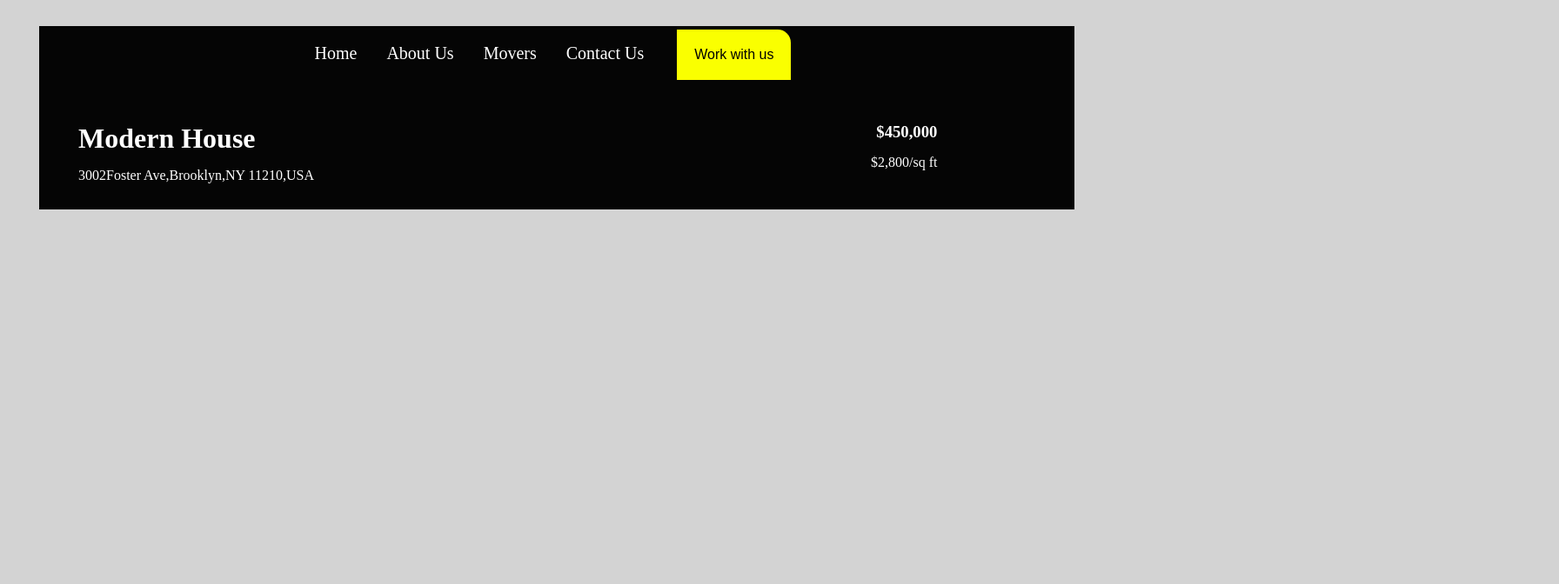
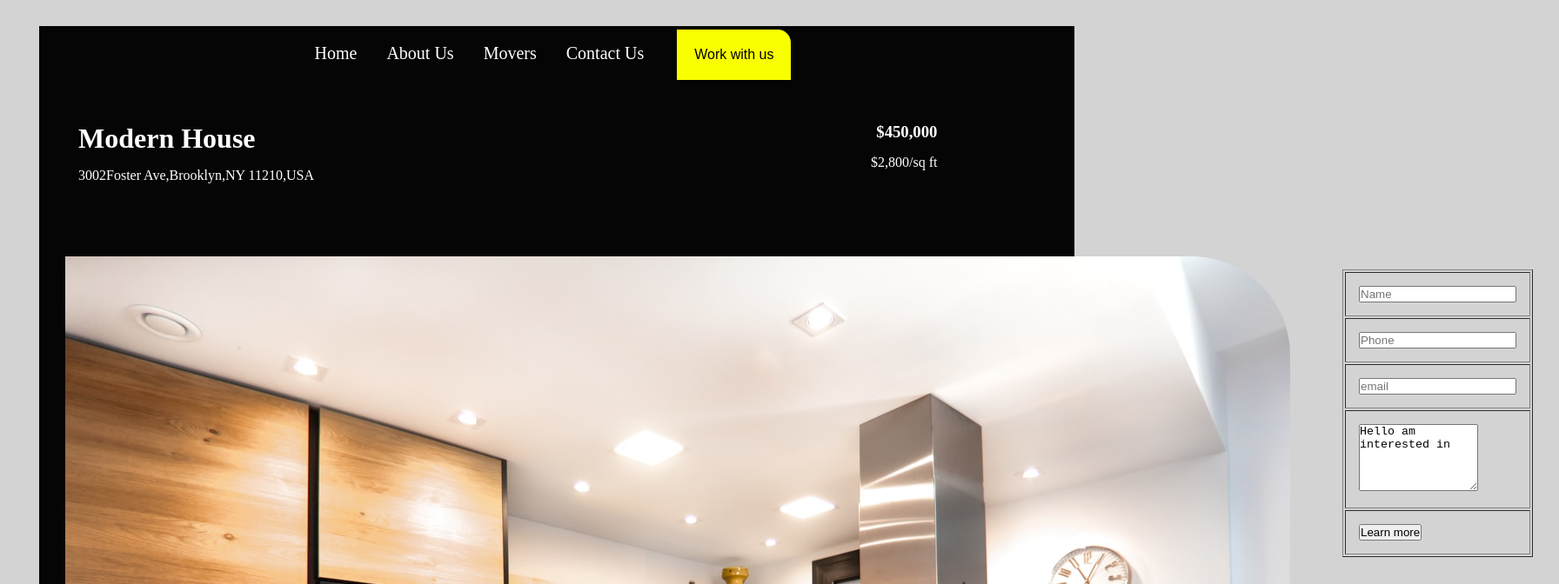
Before and after one commit to DENNISINNOCENT/Quick-Movers-Website, a plain HTML site: page assets/page2.html in a window 1280 px wide. Shown: the top 672 px of the page at 87% size, 1792 px wide, since content can reach past the window. Drawn offline with Linux system fonts and the light colour scheme.

Commit message:
A class header that has an image and register form

```diff
--- a/assets/page2.html
+++ b/assets/page2.html
@@ -30,3 +30,33 @@
 
 </div>
 </div>
+<div class="header">
+    <img src="./images/Property House.png" alt="">
+    <div class="register">
+        <form>
+            <table border="1">
+
+                <tr>
+                    <td><input type="text" value="" placeholder="Name"></td>
+                </tr>
+                <tr>
+                    <td><input type="text" value="" placeholder="Phone"></td>
+                </tr>
+                <tr>
+                    <td><input type="text" value="" placeholder="email"></td>
+                </tr>
+                <tr>
+                    <td><textarea name="" id="" cols="15" rows="5">Hello am interested in</textarea></td>
+                </tr>
+
+
+                <tr>
+                        <td>
+                     <button>Learn more</button>
+                </td>
+                     </tr>
+            </table>
+        </form>
+
+    </div>
+</div>
```
